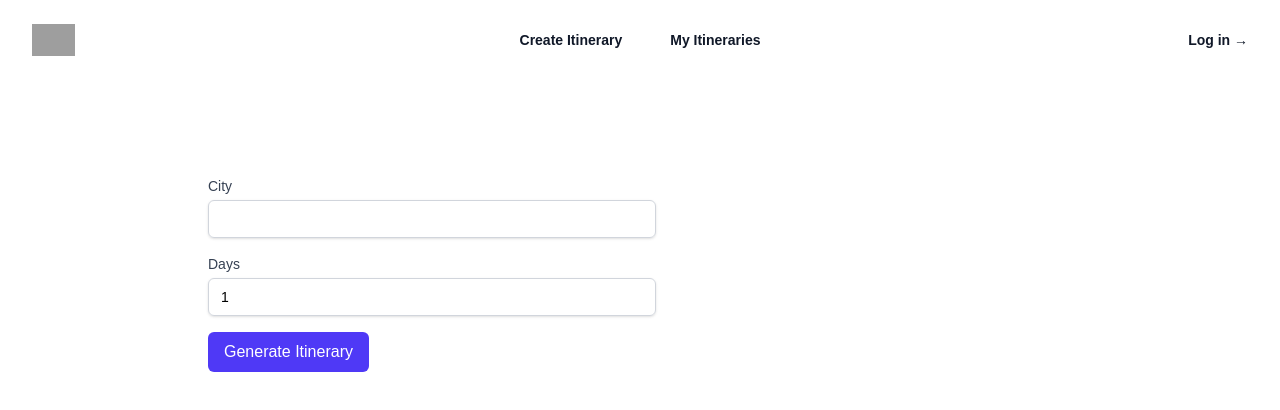
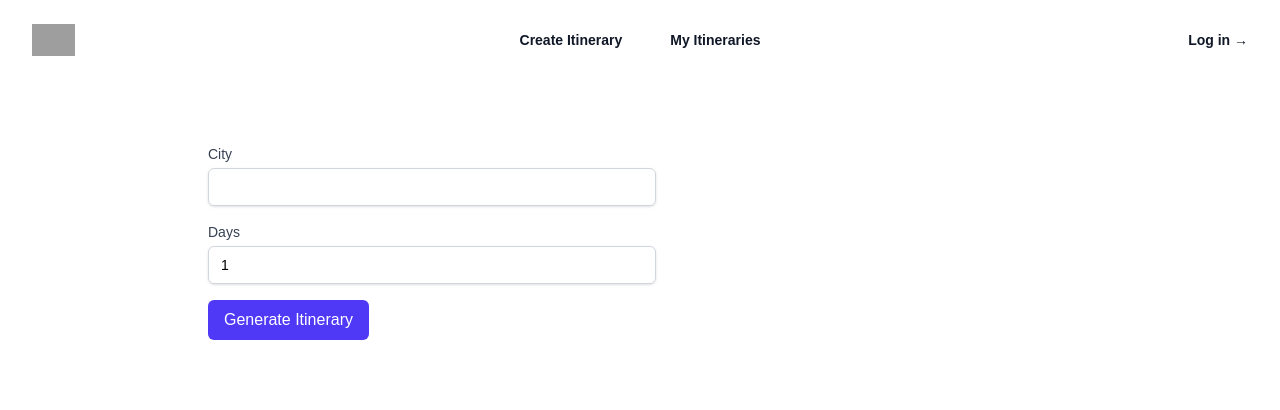
Before and after one commit to MarekTalpy/react-smart-travel, a React (Vite) app: page /create in a window 1280 px wide. Shown: the top 410 px of the page. Built offline with nearby package versions, Linux system fonts and the light colour scheme; grey boxes are pictures that could not be loaded; a web font is replaced by a local one.

Commit message:
Improve global styles

```diff
--- a/src/App.jsx
+++ b/src/App.jsx
@@ -1,5 +1,11 @@
 import Provider from './provider';
+import { Toaster } from 'react-hot-toast';
 
 export default function App() {
-  return <Provider />;
+  return (
+    <>
+      <Provider />
+      <Toaster position="bottom-center" />
+    </>
+  );
 }
--- a/src/components/MainLayout.jsx
+++ b/src/components/MainLayout.jsx
@@ -6,7 +6,7 @@ export default function MainLayout() {
   return (
     <div className="min-h-screen flex flex-col">
       <AppHeader />
-      <main className="pt-16 flex-1">
+      <main className="py-8 flex-1">
         <div className="mx-auto max-w-7xl px-6 lg:px-8">
           <Outlet />
         </div>
```
